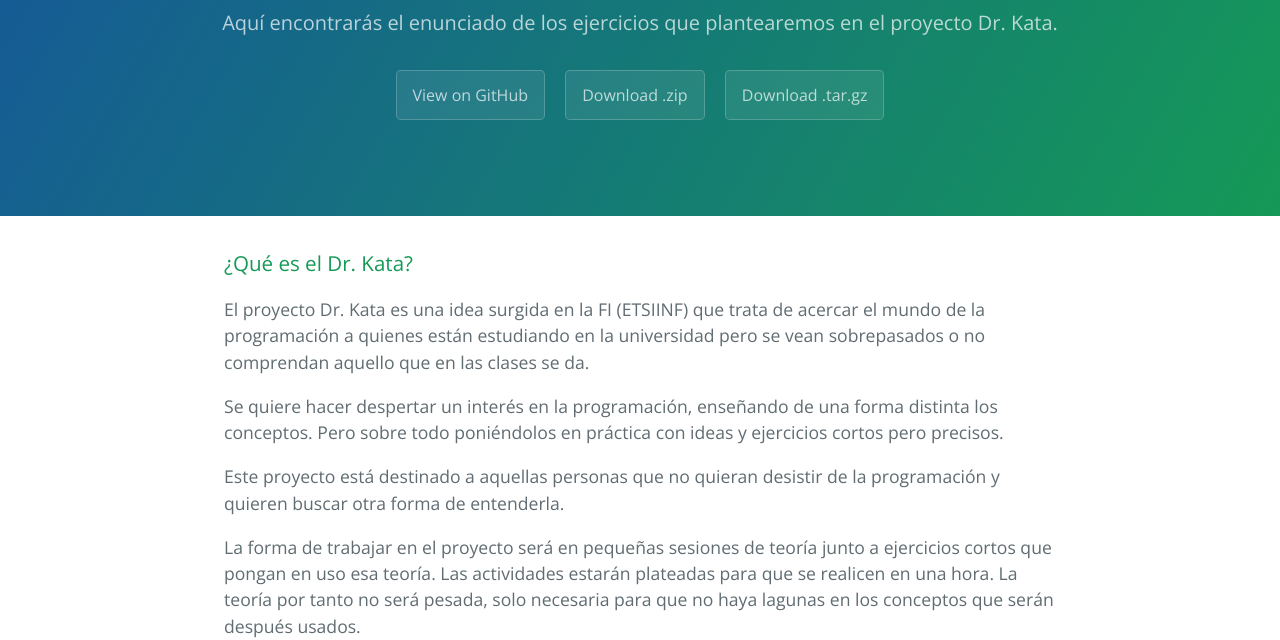
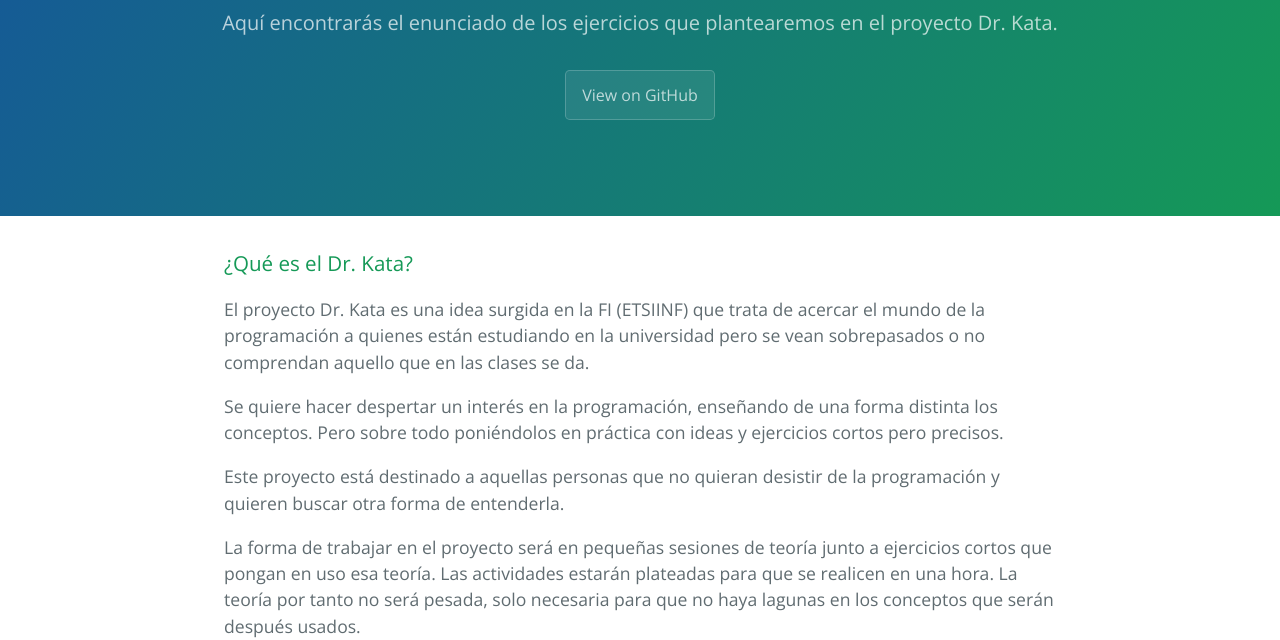
Before and after one commit to ignaciobll/DrKata, a plain HTML site: page index.html in a window 1280 px wide. Shown: the part 167-807 px from the top of the page. Drawn offline with nearby package versions, Linux system fonts and the light colour scheme.

Commit message:
Cambiado index. Eliminados botones de descarga.

```diff
--- a/index.html
+++ b/index.html
@@ -14,8 +14,6 @@
       <h1 class="project-name">Drkata</h1>
       <h2 class="project-tagline">Aquí encontrarás el enunciado de los ejercicios que plantearemos en el proyecto Dr. Kata.</h2>
       <a href="https://github.com/ignaciobll/DrKata" class="btn">View on GitHub</a>
-      <a href="https://github.com/ignaciobll/DrKata/zipball/master" class="btn">Download .zip</a>
-      <a href="https://github.com/ignaciobll/DrKata/tarball/master" class="btn">Download .tar.gz</a>
     </section>
 
     <section class="main-content">
```
